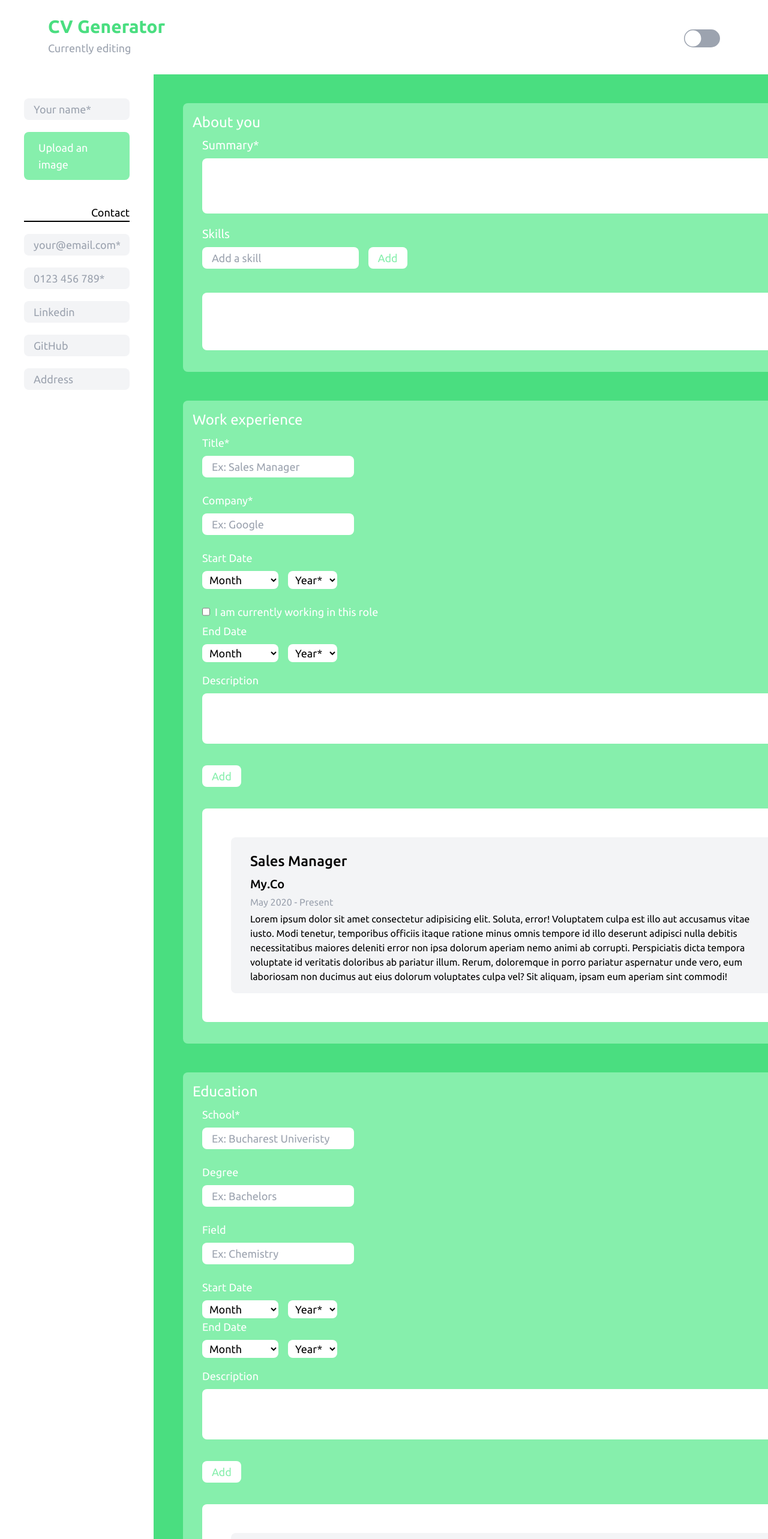
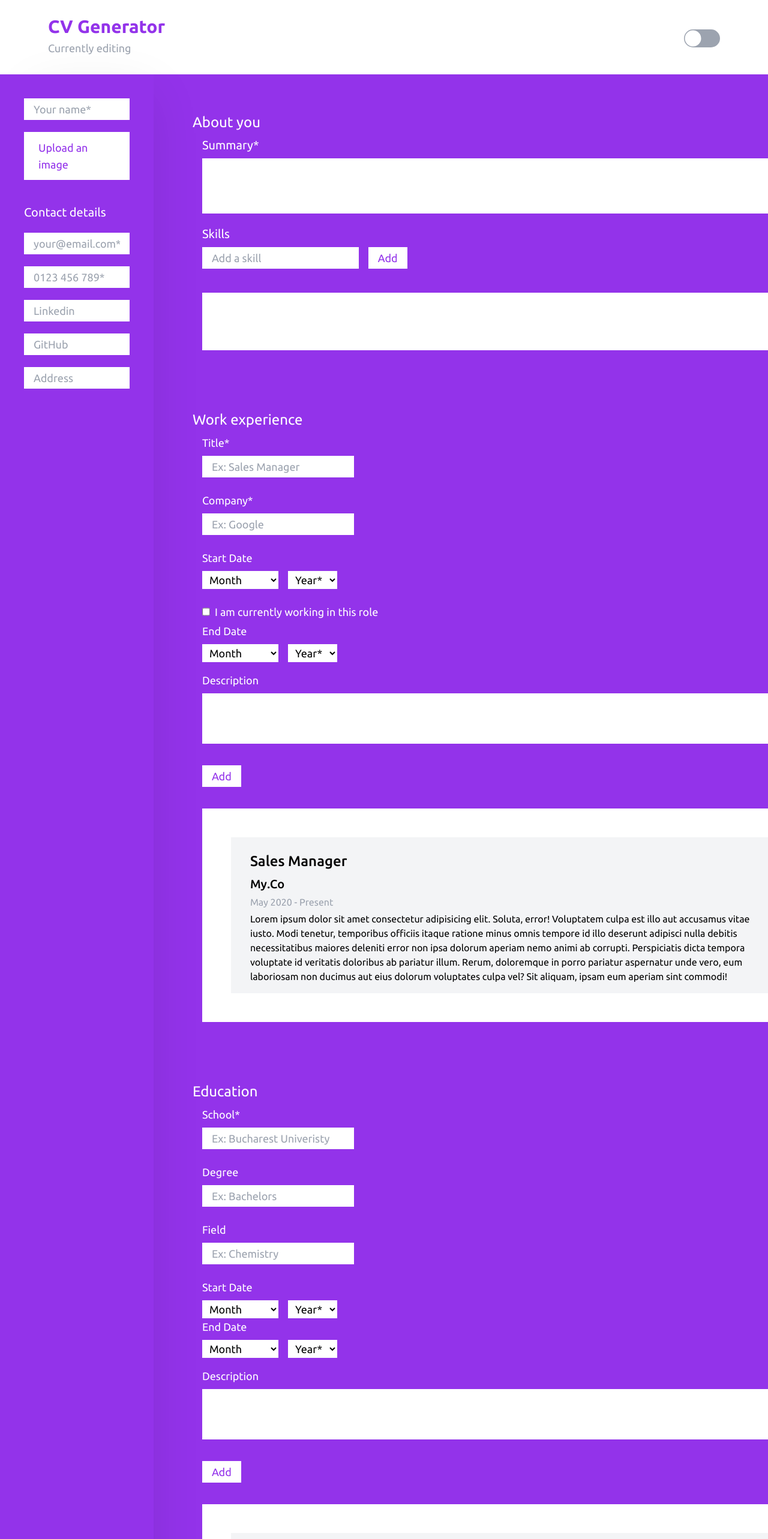
Before and after one commit to crsnbogdan/cv-generator-application, a React (Create React App) app: page / in a window 1280 px wide. Shown: the top 2566 px of the page at 60% size. Built offline with nearby package versions, Linux system fonts and the light colour scheme.

Commit message:
add footer and change styling of the app, mainly the main color to purple-600

```diff
--- a/src/App.css
+++ b/src/App.css
@@ -7,27 +7,3 @@
   box-sizing: border-box;
   font-family: "Ubuntu", sans-serif;
 }
-#root,
-.App,
-.main,
-.main--sidebar {
-  min-height: 90vh;
-}
-
-input:focus,
-textarea:focus {
-  outline: none;
-}
-.formrow--title {
-  border-bottom: 2px solid black;
-}
-.formrow--title.bordbot--none {
-  border-bottom: none !important;
-}
-.user--imagecontainer {
-  background-size: cover;
-}
-.userinput--list {
-  grid-template-columns: 150px 150px 150px 150px;
-  list-style: initial;
-}
--- a/src/App.js
+++ b/src/App.js
@@ -1,6 +1,7 @@
 import React, { Component } from "react";
 import uniqid from "uniqid";
 import "./App.css";
+import Footer from "./Components/App/Footer/Footer";
 import Main from "./Components/App/Main/Main";
 import Nav from "./Components/App/Nav/Nav";
 import Sidebar from "./Components/App/Sidebar/Sidebar";
@@ -703,7 +704,7 @@ class App extends Component {
     return (
       <div className="App">
         <Nav mode={this.state.mode} switchMode={this.switchMode} />
-        <div className="main w-full bg-green-400 flex">
+        <div className="main w-full bg-purple-600 flex">
           <Sidebar
             {...this.state.sidebar}
             onNameInputUpdate={this.onNameInputUpdate}
@@ -739,7 +740,7 @@ class App extends Component {
             onEducationDescriptionInput={this.onEducationDescriptionInput}
           />
         </div>
-        <div className="footer"></div>
+        <Footer />
       </div>
     );
   }
--- /dev/null
+++ b/src/Components/App/Footer/Footer.js
@@ -0,0 +1,26 @@
+import React, { Component } from "react";
+class Footer extends Component {
+  constructor(props) {
+    super(props);
+  }
+  state = {};
+  render() {
+    return (
+      <div className="footer flex align-center justify-center p-10">
+        <div className="inline-flex flex-col">
+          <p className="footer--text text-lg">
+            <span className="text-purple-600">
+              © {new Date().getFullYear()}
+            </span>{" "}
+            - Crisan Bogdan
+          </p>
+          <button className="footer-downloadbtn bg-purple-600 text-white px-6 py-3 text-lg rounded-lg mt-2">
+            Download PDF
+          </button>
+        </div>
+      </div>
+    );
+  }
+}
+
+export default Footer;
--- /dev/null
+++ b/src/Components/App/Main/Main.css
@@ -0,0 +1,21 @@
+#root,
+.App,
+.main,
+.main--sidebar {
+  min-height: 90vh;
+}
+
+input:focus,
+textarea:focus {
+  outline: none;
+}
+.formrow--title.bordbot--none {
+  border-bottom: none !important;
+}
+.user--imagecontainer {
+  background-size: cover;
+}
+.userinput--list {
+  grid-template-columns: 150px 150px 150px 150px;
+  list-style: initial;
+}
--- a/src/Components/App/Main/Main.js
+++ b/src/Components/App/Main/Main.js
@@ -1,12 +1,13 @@
 import React, { Component } from "react";
+import "./Main.css";
 class Main extends Component {
   constructor(props) {
     super(props);
   }
   render() {
     return (
-      <div className="main--app flex w-11/12 align-center flex-col">
-        <div className="main--topform w-11/12 mt-12 mr-auto ml-auto bg-green-300 p-4 rounded-lg">
+      <div className="main--app flex w-11/12 align-center flex-col pb-12">
+        <div className="main--topform w-11/12 mt-12 mr-auto ml-auto  p-4 ">
           <form action="" onSubmit={this.props.onSubmitToSkillsList}>
             <div className="flex flex-col">
               <h3 className="topform--title mb-2 text-2xl text-white">
@@ -19,7 +20,7 @@ class Main extends Component {
                 rows="3"
                 cols="115"
                 required
-                className="user--summary resize-none bg-white p-1 rounded-lg px-4 text-lg mb-5 mx-4"
+                className="user--summary resize-none bg-white p-1  px-4 text-lg mb-5 mx-4"
                 onInput={this.props.onSummaryInput}
                 maxLength="280"
               />
@@ -31,19 +32,19 @@ class Main extends Component {
               <div className="form--skillinput">
                 <input
                   type="text"
-                  className="user--skills w-3/12 bg-white p-1 rounded-lg px-4 text-lg mb-5 mx-4"
+                  className="user--skills w-3/12 bg-white p-1  px-4 text-lg mb-5 mx-4"
                   placeholder="Add a skill"
                   value={this.props.topform.skill.skillname}
                   onInput={this.props.onSkillInput}
                 />
                 <button
                   type="submit"
-                  className="bg-white text-green-300 px-4 py-1 text-lg rounded-lg"
+                  className="bg-white text-purple-600 px-4 py-1 text-lg "
                 >
                   Add
                 </button>
               </div>
-              <div className="skillsform--userinput flex min-h-fit mb-5 mx-4 mt-5 rounded-lg bg-white p-12">
+              <div className="skillsform--userinput flex min-h-fit mb-5 mx-4 mt-5  bg-white p-12">
                 <ul className="userinput--list grid pr-3 mx-4">
                   {this.props.topform.skills.map((skill) => (
                     <li className="userinput--skill text-black">
@@ -57,7 +58,7 @@ class Main extends Component {
         </div>
         <div className="main--middleform w-11/12 mt-12 mr-auto ml-auto">
           <form action="" onSubmit={this.props.onSubmitToJobsList}>
-            <div className="form--formrow flex flex-col flex-start bg-green-300 p-4 rounded-lg">
+            <div className="form--formrow flex flex-col flex-start  p-4 ">
               <p className="formrow--title bordbot--none mb-2 text-2xl text-white">
                 Work experience
               </p>
@@ -69,7 +70,7 @@ class Main extends Component {
                   <input
                     type="text"
                     required
-                    className="w-3/12 bg-white p-1 rounded-lg px-4 text-lg mb-2 mt-2"
+                    className="w-3/12 bg-white p-1  px-4 text-lg mb-2 mt-2"
                     placeholder="Ex: Sales Manager"
                     onChange={this.props.onTitleInput}
                     value={this.props.middleform.job.title}
@@ -82,7 +83,7 @@ class Main extends Component {
                   <input
                     type="text"
                     required
-                    className="w-3/12 bg-white p-1 rounded-lg px-4 text-lg mb-2 mt-2"
+                    className="w-3/12 bg-white p-1  px-4 text-lg mb-2 mt-2"
                     placeholder="Ex: Google"
                     onChange={this.props.onCompanyInput}
                     value={this.props.middleform.job.company}
@@ -99,7 +100,7 @@ class Main extends Component {
                     <select
                       name="job--startdate"
                       id="job--startdate"
-                      className="bg-white p-1 rounded-lg px-2 text-lg mr-4"
+                      className="bg-white p-1  px-2 text-lg mr-4"
                       onChange={this.props.onStartMonthInput}
                       value={this.props.middleform.job.startdate.month}
                     >
@@ -122,7 +123,7 @@ class Main extends Component {
                     <select
                       name="job--startyear"
                       id="job--startyear required"
-                      className="bg-white p-1 rounded-lg px-2 text-lg mr-4"
+                      className="bg-white p-1  px-2 text-lg mr-4"
                       onChange={this.props.onStartYearInput}
                       required
                       value={this.props.middleform.job.startdate.year}
@@ -149,7 +150,7 @@ class Main extends Component {
                     <input
                       type="checkbox"
                       id="job--noenddate"
-                      className="bg-white rounded-lg p-2 text-lg mr-2"
+                      className="bg-white  p-2 text-lg mr-2"
                       onChange={this.props.onJobOngoingCheckboxInput}
                     />
                     <label
@@ -168,7 +169,7 @@ class Main extends Component {
                       disabled={this.props.middleform.job.enddate.ongoing}
                       name="job--enddate"
                       id="job--enddate"
-                      className="bg-white p-1 rounded-lg px-2 text-lg mr-4"
+                      className="bg-white p-1  px-2 text-lg mr-4"
                       onChange={this.props.onEndMonthInput}
                       value={this.props.middleform.job.enddate.month}
                     >
@@ -192,7 +193,7 @@ class Main extends Component {
                       disabled={this.props.middleform.job.enddate.ongoing}
                       name="job--endyear"
                       id="job--endyear"
-                      className="bg-white p-1 rounded-lg px-2 text-lg mr-4"
+                      className="bg-white p-1  px-2 text-lg mr-4"
                       required
                       onChange={this.props.onEndYearInput}
                       value={this.props.middleform.job.enddate.year}
@@ -226,7 +227,7 @@ class Main extends Component {
                   <textarea
                     rows="3"
                     cols="115"
-                    className="job--description resize-none bg-white  rounded-lg px-4 text-lg mb-5 mt-2"
+                    className="job--description resize-none bg-white   px-4 text-lg mb-5 mt-2"
                     maxLength="280"
                     minLength="80"
                     onChange={this.props.onCompanyDescriptionInput}
@@ -234,16 +235,16 @@ class Main extends Component {
                 </div>
                 <button
                   type="submit"
-                  className="bg-white text-green-300 py-1 px-4 ml-4 text-lg rounded-lg mb-4"
+                  className="bg-white text-purple-600 py-1 px-4 ml-4 text-lg  mb-4"
                   on
                 >
                   Add
                 </button>
               </div>
-              <div className="jobform--userinput flex  flex-col mb-5 mx-4 mt-5 rounded-lg bg-white pt-12 px-12 ">
+              <div className="jobform--userinput flex  flex-col mb-5 mx-4 mt-5  bg-white pt-12 px-12 ">
                 {this.props.middleform.jobs.map((job) => (
                   <div
-                    className="job--container bg-gray-100 p-4 rounded-lg mb-12"
+                    className="job--container bg-gray-100 p-4  mb-12"
                     key={job.key}
                   >
                     <h3 className="job--title font-medium  px-4 text-2xl my-2">
@@ -271,7 +272,7 @@ class Main extends Component {
         </div>
         <div className="main--bottomform w-11/12 mt-12 mr-auto ml-auto">
           <form action="" onSubmit={this.props.onSubmitToEducationList}>
-            <div className="form--formrow flex flex-col flex-start bg-green-300 p-4 rounded-lg">
+            <div className="form--formrow flex flex-col flex-start p-4 ">
               <p className="formrow--title bordbot--none mb-2 text-2xl text-white">
                 Education
               </p>
@@ -286,7 +287,7 @@ class Main extends Component {
                   <input
                     type="text"
                     required
-                    className="w-3/12 bg-white p-1 rounded-lg px-4 text-lg mb-2 mt-2"
+                    className="w-3/12 bg-white p-1  px-4 text-lg mb-2 mt-2"
                     placeholder="Ex: Bucharest Univeristy"
                     onChange={this.props.onSchoolInput}
                     value={this.props.bottomform.education.school}
@@ -301,7 +302,7 @@ class Main extends Component {
                   </label>
                   <input
                     type="text"
-                    className="w-3/12 bg-white p-1 rounded-lg px-4 text-lg mb-2 mt-2"
+                    className="w-3/12 bg-white p-1  px-4 text-lg mb-2 mt-2"
                     placeholder="Ex: Bachelors"
                     onChange={this.props.onDegreeInput}
                     value={this.props.bottomform.education.degree}
@@ -316,7 +317,7 @@ class Main extends Component {
                   </label>
                   <input
                     type="text"
-                    className="w-3/12 bg-white p-1 rounded-lg px-4 text-lg mb-2 mt-2"
+                    className="w-3/12 bg-white p-1  px-4 text-lg mb-2 mt-2"
                     placeholder="Ex: Chemistry"
                     onChange={this.props.onFieldInput}
                     value={this.props.bottomform.education.field}
@@ -333,7 +334,7 @@ class Main extends Component {
                     <select
                       name="education--startdate"
                       id="education--startdate"
-                      className="bg-white p-1 rounded-lg px-2 text-lg mr-4"
+                      className="bg-white p-1  px-2 text-lg mr-4"
                       onChange={this.props.onStartEducationMonthInput}
                       value={this.props.bottomform.education.startdate.month}
                     >
@@ -356,7 +357,7 @@ class Main extends Component {
                     <select
                       name="education--startyear"
                       id="education--startyear"
-                      className="bg-white p-1 rounded-lg px-2 text-lg mr-4"
+                      className="bg-white p-1  px-2 text-lg mr-4"
                       required
                       onChange={this.props.onStartEducationYearInput}
                       value={this.props.bottomform.education.startdate.year}
@@ -390,7 +391,7 @@ class Main extends Component {
                     <select
                       name="education--enddate"
                       id="education--enddate"
-                      className="bg-white p-1 rounded-lg px-2 text-lg mr-4"
+                      className="bg-white p-1  px-2 text-lg mr-4"
                       onChange={this.props.onEndEducationMonthInput}
                       value={this.props.bottomform.education.enddate.month}
                     >
@@ -413,7 +414,7 @@ class Main extends Component {
                     <select
                       name="education--endyear"
                       id="education--endyear"
-                      className="bg-white p-1 rounded-lg px-2 text-lg mr-4"
+                      className="bg-white p-1  px-2 text-lg mr-4"
                       required
                       onChange={this.props.onEndEducationYearInput}
                       value={this.props.bottomform.education.enddate.year}
@@ -447,7 +448,7 @@ class Main extends Component {
                   <textarea
                     rows="3"
                     cols="115"
-                    className="education--description resize-none bg-white  rounded-lg px-4 text-lg mb-5 mt-2"
+                    className="education--description resize-none bg-white   px-4 text-lg mb-5 mt-2"
                     maxLength="280"
                     minLength="80"
                     onChange={this.props.onEducationDescriptionInput}
@@ -456,16 +457,16 @@ class Main extends Component {
                 </div>
                 <button
                   type="submit"
-                  className="bg-white text-green-300 py-1 px-4 ml-4 text-lg rounded-lg mb-4"
+                  className="bg-white text-purple-600 py-1 px-4 ml-4 text-lg  mb-4"
                   on
                 >
                   Add
                 </button>
               </div>
-              <div className="education--userinput flex  flex-col mb-5 mx-4 mt-5 rounded-lg bg-white pt-12 px-12 ">
+              <div className="education--userinput flex  flex-col mb-5 mx-4 mt-5  bg-white pt-12 px-12 ">
                 {this.props.bottomform.educationArr.map((education) => (
                   <div
-                    className="education--container bg-gray-100 p-4 rounded-lg mb-12"
+                    className="education--container bg-gray-100 p-4  mb-12"
                     key={education.key}
                   >
                     <h3 className="education--school font-medium  px-4 text-2xl my-2">
--- a/src/Components/App/Nav/Nav.css
+++ b/src/Components/App/Nav/Nav.css
@@ -29,7 +29,7 @@ label.switchLabel:after {
 }
 
 input:checked:not(#job--noenddate) + label.switchLabel {
-  background: #4ade80;
+  background: #9333ea;
 }
 
 input:checked:not(#job--noenddate) + label.switchLabel:after {
@@ -46,6 +46,12 @@ input#switch {
   transform: scale(0.3);
 }
 
+.main--sidebar {
+  box-shadow: 25px 0px 88px -31px rgba(0, 0, 0, 0.1);
+  -webkit-box-shadow: 25px 0px 88px -31px rgba(0, 0, 0, 0.1);
+  -moz-box-shadow: 25px 0px 88px -31px rgba(0, 0, 0, 0.1);
+}
+
 .nav .modetoggle {
   max-width: 130px;
   transform: translateY(-10px);
--- a/src/Components/App/Nav/Nav.js
+++ b/src/Components/App/Nav/Nav.js
@@ -9,13 +9,13 @@ class Nav extends Component {
       <div className="nav flex justify-between items-center px-20 bg-white">
         {this.props.mode === "editing" ? (
           <div className="navtext">
-            <h1 className="font-bold text-3xl text-green-400">CV Generator</h1>
+            <h1 className="font-bold text-3xl text-purple-600">CV Generator</h1>
             <p className="my-1 text-lg text-gray-400">Currently editing</p>
           </div>
         ) : (
           <div className="navtext">
             <h1 className="font-bold text-3xl text-gray-400">CV Generator</h1>
-            <p className="my-1 text-lg text-green-400">Currently previewing</p>
+            <p className="my-1 text-lg text-purple-600">Currently previewing</p>
           </div>
         )}
         <div className="modetoggle">
--- a/src/Components/App/Sidebar/Sidebar.js
+++ b/src/Components/App/Sidebar/Sidebar.js
@@ -5,8 +5,8 @@ class Sidebar extends Component {
   }
   render() {
     return (
-      <div className="main--sidebar w-1/5 p-10 bg-white">
-        <div className="sidebar--form--container">
+      <div className="main--sidebar w-1/5 p-10 bg-purple-600 relative">
+        <div className="sidebar--form--container sticky top-10">
           <form action="" className="sidebar--form">
             <div className="flex flex-col align-center mb-5 justify-center">
               <input
@@ -14,7 +14,7 @@ class Sidebar extends Component {
                 value={this.props.topRow.name}
                 onInput={this.props.onNameInputUpdate}
                 placeholder="Your name*"
-                className="user--name bg-gray-100 p-1 rounded-lg px-4 text-lg mb-5"
+                className="user--name   p-1   px-4 text-lg mb-5"
                 required
                 maxLength="20"
               />
@@ -30,7 +30,7 @@ class Sidebar extends Component {
                   />
                   <label
                     htmlFor="img"
-                    className="bg-green-300 text-white px-6 py-3 text-lg rounded-lg"
+                    className="bg-white text-purple-600 px-6 py-3 text-lg w-full hover:cursor-pointer"
                   >
                     Upload an image
                   </label>
@@ -54,13 +54,11 @@ class Sidebar extends Component {
               )}
             </div>
             <div className="flex flex-col">
-              <p className="formrow--title text-lg float-right text-end mb-5">
-                Contact
-              </p>
+              <p className=" text-white text-xl mb-5">Contact details</p>
               <input
                 type="email"
                 required
-                className="user--email bg-gray-100 p-1 rounded-lg px-4 text-lg mb-5"
+                className="user--email   p-1   px-4 text-lg mb-5"
                 placeholder="your@email.com*"
                 minLength={7}
                 onInput={this.props.onEmailInput}
@@ -68,7 +66,7 @@ class Sidebar extends Component {
               <input
                 type="tel"
                 required
-                className="user--number bg-gray-100 p-1 rounded-lg px-4 text-lg mb-5"
+                className="user--number   p-1   px-4 text-lg mb-5"
                 placeholder="0123 456 789*"
                 pattern="[0-9]{4}-[0-9]{3}-[0-9]{3}"
                 maxLength={10}
@@ -77,21 +75,21 @@ class Sidebar extends Component {
               <input
                 type="url"
                 required
-                className="user--linkedin bg-gray-100 p-1 rounded-lg px-4 text-lg mb-5"
+                className="user--linkedin   p-1   px-4 text-lg mb-5"
                 placeholder="Linkedin"
                 onInput={this.props.onLinkedinInput}
               />
               <input
                 type="url"
                 required
-                className="user--github user--contactinput bg-gray-100 p-1 rounded-lg px-4 text-lg mb-5"
+                className="user--github user--contactinput   p-1   px-4 text-lg mb-5"
                 placeholder="GitHub"
                 onInput={this.props.onGitHubInput}
               />
               <input
                 type="text"
                 required
-                className="user--address bg-gray-100 p-1 rounded-lg px-4 text-lg"
+                className="user--address   p-1   px-4 text-lg"
                 placeholder="Address"
                 onInput={this.props.onAddressInput}
               />
```
